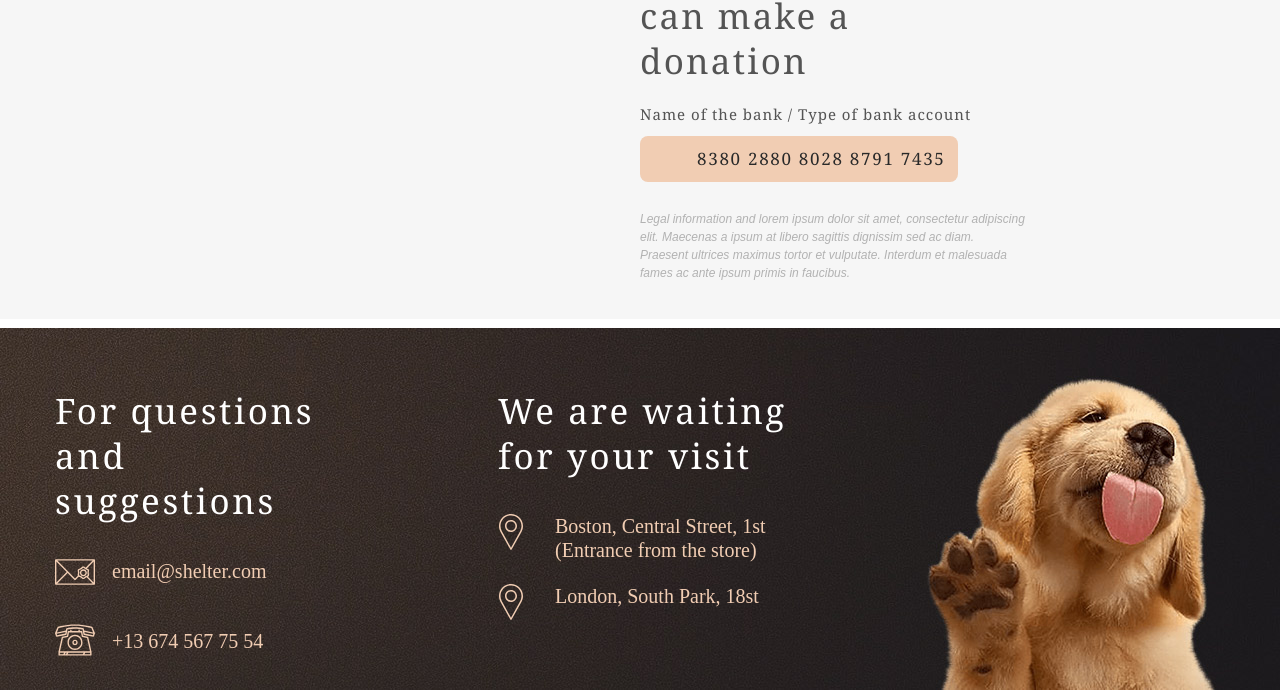
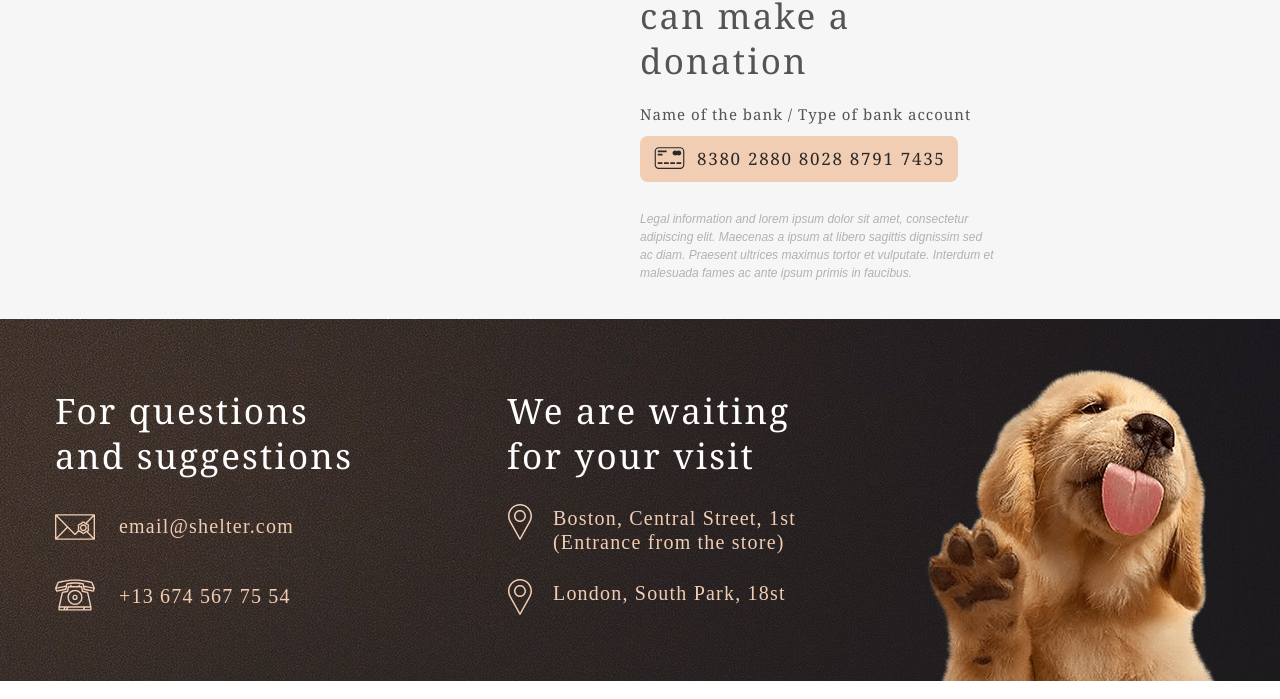
Before and after one commit to kildyashovD/Cozy-House, a website: page source/index.html in a window 1280 px wide. Shown: the part 3099-3798 px from the top of the page. Drawn offline with nearby package versions, Linux system fonts and the light colour scheme; files that its build step writes are made by us from their sources.

Commit message:
Доделывает пиксель перфект в index.html

```diff
--- a/source/index.html
+++ b/source/index.html
@@ -172,9 +172,9 @@
 
           <p class="donate__text">Name of the bank / Type of bank account</p>
 
-          <a href="#" class="donate__link button">8380 2880 8028 8791 7435</a>
+          <a href="#" class="donate__link donate__link--icon button">8380 2880 8028 8791 7435</a>
 
-          <p class="donate__description">Legal information and lorem ipsum dolor sit amet, consectetur adipiscing elit. Maecenas a ipsum at libero sagittis dignissim sed ac diam. Praesent ultrices maximus tortor et vulputate. Interdum et malesuada fames ac ante ipsum primis in faucibus.
+          <p class="donate__description">Legal information and lorem ipsum dolor sit amet, consectetur adipiscing&nbsp;elit. Maecenas a ipsum at libero sagittis dignissim sed ac&nbsp;diam. Praesent ultrices maximus tortor et vulputate. Interdum et malesuada fames ac ante ipsum primis in faucibus.
           </p>
 
         </div>
@@ -202,7 +202,7 @@
 
         <h2 class="page-footer__heading">We are waiting for your visit</h2>
 
-        <address class="page-footer__address">Boston, Central Street, 1st (Entrance from the store)</address>
+        <address class="page-footer__address page-footer__address--margin-negative">Boston, Central Street, 1st (Entrance from the store)</address>
 
         <address class="page-footer__address">London, South Park, 18st</address>
 
--- a/source/less/blocks/donate.less
+++ b/source/less/blocks/donate.less
@@ -49,6 +49,7 @@
 }
 
 .donate__link {
+  position: relative;
   margin-bottom: 28px;
   padding-left: 57px;
   padding-right: 12px;
@@ -57,6 +58,21 @@
   letter-spacing: 1.7px;
 
   border-radius: 8px;
+
+  &--icon::before {
+    content: "";
+
+    position: absolute;
+    top: 10px;
+    left: 11px;
+    width: 37px;
+    height: 24px;
+
+    background-image: url("../img/credit-card.svg");
+    background-position: center;
+    background-repeat: no-repeat;
+    background-size: cover;
+  }
 }
 
 .donate__description {
--- a/source/less/blocks/page-footer.less
+++ b/source/less/blocks/page-footer.less
@@ -13,8 +13,8 @@
 .page-footer__item {
   box-sizing: border-box;
 
-  width: 443px;
-  padding-right: 150px;
+  width: 302px;
+  margin-right: 150px;
   padding-top: 69px;
 }
 
@@ -28,7 +28,7 @@
   line-height: 45px;
   font-weight: 400;
   color: rgb(255, 255, 255);
-  letter-spacing: 2.6px;
+  letter-spacing: 2.2px;
 }
 
 .page-footer__mail,
@@ -39,14 +39,19 @@
   position: relative;
   margin: 0;
   margin-bottom: 20px;
-  padding-left: 57px;
+  padding-left: 64px;
   min-height: 50px;
 
   font-family: "Times New Roman", sans-serif;
+  letter-spacing: 1.2px;
   color: #f1cdb3;
   font-style: normal;
   font-size: 20px;
   vertical-align: baseline;
+}
+
+.page-footer__address {
+  padding-left: 46px;
 }
 
 .page-footer__mail {
@@ -86,11 +91,17 @@
 }
 
 .page-footer__address {
+  margin-bottom: 25px;
+
+  &--margin-negative {
+    margin-top: -8px;
+  }
+
   &::before {
     content: "";
 
     position: absolute;
-    top: 0;
+    top: -2px;
     left: 0;
     width: 26px;
     height: 36px;
```
Also changed, not shown: source/img/credit-card.svg (added).
